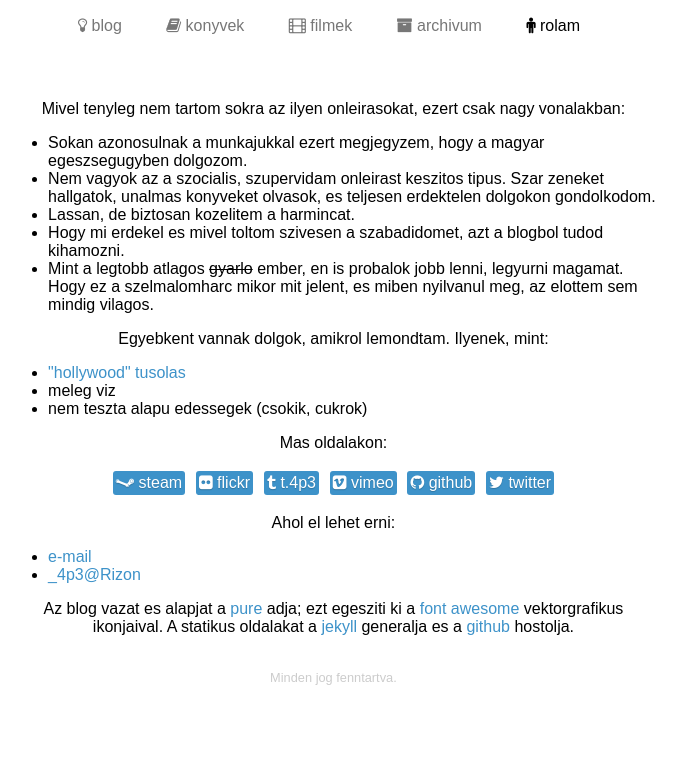
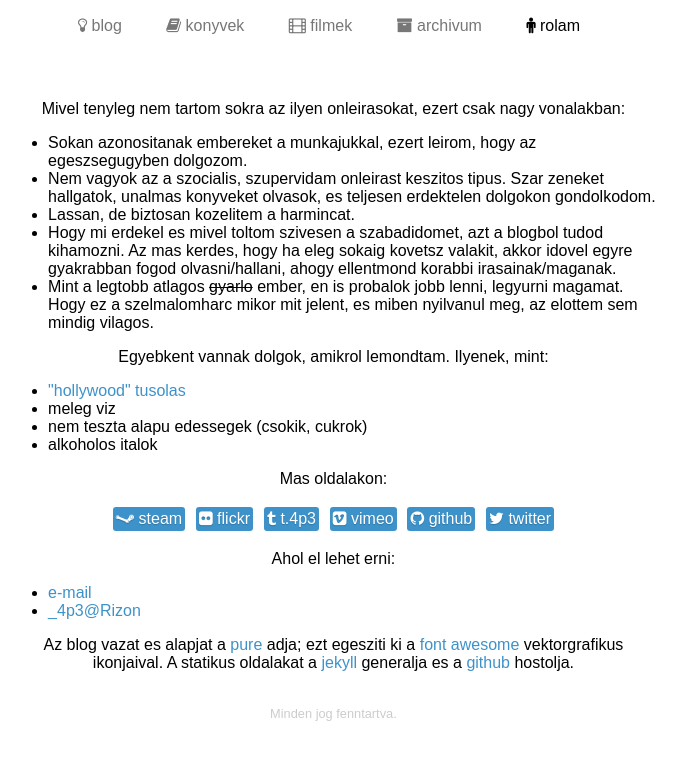
Before and after one commit to 4p3/4p3.github.io, a Jekyll site: the page built from rolam.html, in a window 1280 px wide. Shown: the top 760 px of the page, without its empty margins (311-997 px from the left). Built offline with Jekyll 4.4.1, drawn with Linux system fonts in a browser that asks for light colours; Markdown is read by kramdown in place of the engine named in the settings; part of the change alters nothing that is shown.

```diff
--- a/_config.yml
+++ b/_config.yml
@@ -7,3 +7,5 @@ pygments: true
 paginate: 7
 rss_post_limit: 7
 paginate_path: "oldal:num"
+gems:
+  - jekyll-sitemap
--- a/_plugins/rssgenerator.rb
+++ /dev/null
@@ -1,112 +0,0 @@
-# Jekyll plugin for generating an rss 2.0 feed for posts
-#
-# Usage: place this file in the _plugins directory and set the required configuration
-#        attributes in the _config.yml file
-#
-# Uses the following attributes in _config.yml:
-#   name           - the name of the site
-#   url            - the url of the site
-#   description    - (optional) a description for the feed (if not specified will be generated from name)
-#   author         - (optional) the author of the site (if not specified will be left blank)
-#   copyright      - (optional) the copyright of the feed (if not specified will be left blank)
-#   rss_path       - (optional) the path to the feed (if not specified "/" will be used)
-#   rss_name       - (optional) the name of the rss file (if not specified "rss.xml" will be used)
-#   rss_post_limit - (optional) the number of posts in the feed
-#
-# Author: Assaf Gelber <assaf.gelber@gmail.com>
-# Site: http://agelber.com
-# Source: http://github.com/agelber/jekyll-rss
-#
-# Distributed under the MIT license
-# Copyright Assaf Gelber 2013
-
-module Jekyll
-  class RssFeed < Page; end
-
-  class RssGenerator < Generator
-    priority :low
-    safe true
-
-    # Generates an rss 2.0 feed
-    #
-    # site - the site
-    #
-    # Returns nothing
-    def generate(site)
-      require 'rss'
-
-      # Create the rss with the help of the RSS module
-      rss = RSS::Maker.make("2.0") do |maker|
-        maker.channel.title = site.config['name']
-        maker.channel.link = site.config['url']
-        maker.channel.description = site.config['description'] || "RSS feed for #{site.config['name']}"
-        maker.channel.author = site.config["author"]
-        maker.channel.updated = site.posts.map { |p| p.date  }.max
-        maker.channel.copyright = site.config['copyright']
-
-        post_limit = (site.config['rss_post_limit'] - 1 rescue site.posts.count)
-
-        site.posts.reverse[0..post_limit].each do |post|
-          post.render(site.layouts, site.site_payload)
-          maker.items.new_item do |item|
-            link = "#{site.config['url']}#{post.url}"
-            item.guid.content = link
-            item.title = post.title
-            item.link = link
-            item.description = post.excerpt
-            item.updated = post.date
-          end
-        end
-      end
-
-      # File creation and writing
-      rss_path = ensure_slashes(site.config['rss_path'] || "/")
-      rss_name = site.config['rss_name'] || "rss.xml"
-      full_path = File.join(site.dest, rss_path)
-      ensure_dir(full_path)
-      File.open("#{full_path}#{rss_name}", "w") { |f| f.write(rss) }
-
-      # Add the feed page to the site pages
-      site.pages << Jekyll::RssFeed.new(site, site.dest, rss_path, rss_name)
-    end
-
-    private
-
-    # Ensures the given path has leading and trailing slashes
-    #
-    # path - the string path
-    #
-    # Return the path with leading and trailing slashes
-    def ensure_slashes(path)
-      ensure_leading_slash(ensure_trailing_slash(path))
-    end
-
-    # Ensures the given path has a leading slash
-    #
-    # path - the string path
-    #
-    # Returns the path with a leading slash
-    def ensure_leading_slash(path)
-      path[0] == "/" ? path : "/#{path}"
-    end
-
-    # Ensures the given path has a trailing slash
-    #
-    # path - the string path
-    #
-    # Returns the path with a trailing slash
-    def ensure_trailing_slash(path)
-      path[-1] == "/" ? path : "#{path}/"
-    end
-
-    # Ensures the given directory exists
-    #
-    # path - the string path of the directory
-    #
-    # Returns nothing
-    def ensure_dir(path)
-      FileUtils.mkdir_p(path)
-    end
-
-  end
-end
--- a/_plugins/sitemap_generator.rb
+++ /dev/null
@@ -1,297 +0,0 @@
-# Sitemap.xml Generator is a Jekyll plugin that generates a sitemap.xml file by
-# traversing all of the available posts and pages.
-#
-# See readme file for documenation
-#
-# Updated to use config file for settings by Daniel Groves
-# Site: http://danielgroves.net
-#
-# Author: Michael Levin
-# Site: http://www.kinnetica.com
-# Distributed Under A Creative Commons License
-#   - http://creativecommons.org/licenses/by/3.0/
-
-require 'rexml/document'
-
-module Jekyll
-
-  class Post
-    attr_accessor :name
-
-    def full_path_to_source
-      File.join(@base, @name)
-    end
-
-    def path_to_source
-      File.join(@name)
-    end
-
-    def location_on_server(my_url)
-      "#{my_url}#{url}"
-    end
-  end
-
-  class Page
-    attr_accessor :name
-
-    def full_path_to_source
-      File.join(@base, @dir, @name)
-    end
-
-    def path_to_source
-      File.join(@dir, @name)
-    end
-
-    def location_on_server(my_url)
-      location = "#{my_url}#{url}"
-      location.gsub(/index.html$/, "")
-    end
-  end
-
-
-  class Layout
-    def full_path_to_source
-      File.join(@base, @name)
-    end
-  end
-
-  # Recover from strange exception when starting server without --auto
-  class SitemapFile < StaticFile
-    def write(dest)
-      begin
-        super(dest)
-      rescue
-      end
-
-      true
-    end
-  end
-
-  class SitemapGenerator < Generator
-
-    # Config defaults
-    SITEMAP_FILE_NAME = "/sitemap.xml"
-    EXCLUDE = ["/atom.xml", "/feed.xml", "/feed/index.xml"]
-    INCLUDE_POSTS = ["/index.html"]
-    CHANGE_FREQUENCY_NAME = "change_frequency"
-    PRIORITY_NAME = "priority"
-
-    # Valid values allowed by sitemap.xml spec for change frequencies
-    VALID_CHANGE_FREQUENCY_VALUES = ["always", "hourly", "daily", "weekly",
-      "monthly", "yearly", "never"]
-
-    # Goes through pages and posts and generates sitemap.xml file
-    #
-    # Returns nothing
-    def generate(site)
-      # Configuration
-      sitemap_config = site.config['sitemap'] || {}
-      @config = {}
-      @config['filename'] = sitemap_config['filename'] || SITEMAP_FILE_NAME
-      @config['change_frequency_name'] = sitemap_config['change_frequency_name'] || CHANGE_FREQUENCY_NAME
-      @config['priority_name'] = sitemap_config['priority_name'] || PRIORITY_NAME
-      @config['exclude'] = sitemap_config['exclude'] || EXCLUDE
-      @config['include_posts'] = sitemap_config['include_posts'] || INCLUDE_POSTS
-
-      sitemap = REXML::Document.new << REXML::XMLDecl.new("1.0", "UTF-8")
-
-      urlset = REXML::Element.new "urlset"
-      urlset.add_attribute("xmlns",
-        "http://www.sitemaps.org/schemas/sitemap/0.9")
-
-      @last_modified_post_date = fill_posts(site, urlset)
-      fill_pages(site, urlset)
-
-      sitemap.add_element(urlset)
-
-      # Create destination directory if it doesn't exist yet. Otherwise, we cannot write our file there.
-      Dir::mkdir(site.dest) if !File.directory? site.dest
-
-      # File I/O: create sitemap.xml file and write out pretty-printed XML
-      filename = @config['filename']
-      file = File.new(File.join(site.dest, filename), "w")
-      formatter = REXML::Formatters::Pretty.new(4)
-      formatter.compact = true
-      formatter.write(sitemap, file)
-      file.close
-
-      # Keep the sitemap.xml file from being cleaned by Jekyll
-      site.static_files << Jekyll::SitemapFile.new(site, site.dest, "/", filename)
-    end
-
-    # Create url elements for all the posts and find the date of the latest one
-    #
-    # Returns last_modified_date of latest post
-    def fill_posts(site, urlset)
-      last_modified_date = nil
-      site.posts.each do |post|
-        if !excluded?(site, post.name)
-          url = fill_url(site, post)
-          urlset.add_element(url)
-        end
-
-        path = post.full_path_to_source
-        date = File.mtime(path)
-        last_modified_date = date if last_modified_date == nil or date > last_modified_date
-      end
-
-      last_modified_date
-    end
-
-    # Create url elements for all the normal pages and find the date of the
-    # index to use with the pagination pages
-    #
-    # Returns last_modified_date of index page
-    def fill_pages(site, urlset)
-      site.pages.each do |page|
-        if !excluded?(site, page.path_to_source)
-          path = page.full_path_to_source
-          if File.exists?(path)
-            url = fill_url(site, page)
-            urlset.add_element(url)
-          end
-        end
-      end
-    end
-
-    # Fill data of each URL element: location, last modified,
-    # change frequency (optional), and priority.
-    #
-    # Returns url REXML::Element
-    def fill_url(site, page_or_post)
-      url = REXML::Element.new "url"
-
-      loc = fill_location(site, page_or_post)
-      url.add_element(loc)
-
-      lastmod = fill_last_modified(site, page_or_post)
-      url.add_element(lastmod) if lastmod
-
-
-
-      if (page_or_post.data[@config['change_frequency_name']])
-        change_frequency =
-          page_or_post.data[@config['change_frequency_name']].downcase
-
-        if (valid_change_frequency?(change_frequency))
-          changefreq = REXML::Element.new "changefreq"
-          changefreq.text = change_frequency
-          url.add_element(changefreq)
-        else
-          puts "ERROR: Invalid Change Frequency In #{page_or_post.name}"
-        end
-      end
-
-      if (page_or_post.data[@config['priority_name']])
-        priority_value = page_or_post.data[@config['priority_name']]
-        if valid_priority?(priority_value)
-          priority = REXML::Element.new "priority"
-          priority.text = page_or_post.data[@config['priority_name']]
-          url.add_element(priority)
-        else
-          puts "ERROR: Invalid Priority In #{page_or_post.name}"
-        end
-      end
-
-      url
-    end
-
-    # Get URL location of page or post
-    #
-    # Returns the location of the page or post
-    def fill_location(site, page_or_post)
-      loc = REXML::Element.new "loc"
-      url = site.config['url']
-      loc.text = page_or_post.location_on_server(url)
-
-      loc
-    end
-
-    # Fill lastmod XML element with the last modified date for the page or post.
-    #
-    # Returns lastmod REXML::Element or nil
-    def fill_last_modified(site, page_or_post)
-      path = page_or_post.full_path_to_source
-
-      lastmod = REXML::Element.new "lastmod"
-      date = File.mtime(path)
-      latest_date = find_latest_date(date, site, page_or_post)
-
-      if @last_modified_post_date == nil
-        # This is a post
-        lastmod.text = latest_date.iso8601
-      else
-        # This is a page
-        if posts_included?(site, page_or_post.path_to_source)
-          # We want to take into account the last post date
-          final_date = greater_date(latest_date, @last_modified_post_date)
-          lastmod.text = final_date.iso8601
-        else
-          lastmod.text = latest_date.iso8601
-        end
-      end
-      lastmod
-    end
-
-    # Go through the page/post and any implemented layouts and get the latest
-    # modified date
-    #
-    # Returns formatted output of latest date of page/post and any used layouts
-    def find_latest_date(latest_date, site, page_or_post)
-      layouts = site.layouts
-      layout = layouts[page_or_post.data["layout"]]
-      while layout
-        path = layout.full_path_to_source
-        date = File.mtime(path)
-
-        latest_date = date if (date > latest_date)
-
-        layout = layouts[layout.data["layout"]]
-      end
-
-      latest_date
-    end
-
-    # Which of the two dates is later
-    #
-    # Returns latest of two dates
-    def greater_date(date1, date2)
-      if (date1 >= date2)
-        date1
-      else
-        date2
-      end
-    end
-
-    # Is the page or post listed as something we want to exclude?
-    #
-    # Returns boolean
-    def excluded?(site, name)
-      @config['exclude'].include? name
-    end
-
-    def posts_included?(site, name)
-      @config['include_posts'].include? name
-    end
-
-    # Is the change frequency value provided valid according to the spec
-    #
-    # Returns boolean
-    def valid_change_frequency?(change_frequency)
-      VALID_CHANGE_FREQUENCY_VALUES.include? change_frequency
-    end
-
-    # Is the priority value provided valid according to the spec
-    #
-    # Returns boolean
-    def valid_priority?(priority)
-      begin
-        priority_val = Float(priority)
-        return true if priority_val >= 0.0 and priority_val <= 1.0
-      rescue ArgumentError
-      end
-
-      false
-    end
-  end
-end
--- a/_posts/2014-07-23-divergent.markdown
+++ b/_posts/2014-07-23-divergent.markdown
@@ -28,5 +28,4 @@ tags: ['scifi','akcio','disztopia']
 	Kozben rajottem, hogy tul sok ilyen "reszleten" akadtam fent, hosszu lenne felsorolni. Egyszeruen csak egy ujabb hollywoodi "nagyon latvanyos" szemet. Imdb ertekelesre tobbet nem fogok hagyatkozni.
 </p>
 
-
 <h4>5/10</h4>
--- a/rolam.html
+++ b/rolam.html
@@ -6,10 +6,10 @@ layout: rolam
     Mivel tenyleg nem tartom sokra az ilyen onleirasokat, ezert csak nagy vonalakban:
 </p>
 <ul>
-    <li>Sokan azonosulnak a munkajukkal ezert megjegyzem, hogy a magyar egeszsegugyben dolgozom.</li>
+    <li>Sokan azonositanak embereket a munkajukkal, ezert leirom, hogy az egeszsegugyben dolgozom.</li>
     <li>Nem vagyok az a szocialis, szupervidam onleirast keszitos tipus. Szar zeneket hallgatok, unalmas konyveket olvasok, es teljesen erdektelen dolgokon gondolkodom.</li>
     <li>Lassan, de biztosan kozelitem a harmincat.</li>
-    <li>Hogy mi erdekel es mivel toltom szivesen a szabadidomet, azt a blogbol tudod kihamozni.</li>
+    <li>Hogy mi erdekel es mivel toltom szivesen a szabadidomet, azt a blogbol tudod kihamozni. Az mas kerdes, hogy ha eleg sokaig kovetsz valakit, akkor idovel egyre gyakrabban fogod olvasni/hallani, ahogy ellentmond korabbi irasainak/maganak.</li>
     <li>Mint a legtobb atlagos <del>gyarlo</del> ember, en is probalok jobb lenni, legyurni magamat. Hogy ez a szelmalomharc mikor mit jelent, es miben nyilvanul meg, az elottem sem mindig vilagos.</li>
 </ul>
 <p>
@@ -19,6 +19,7 @@ layout: rolam
     <li><a href="http://en.wikipedia.org/wiki/Navy_shower">"hollywood" tusolas</a></li>
     <li>meleg viz</li>
     <li>nem teszta alapu edessegek (csokik, cukrok)</li>
+    <li>alkoholos italok</li>
 </ul>
 
 <div>
```
